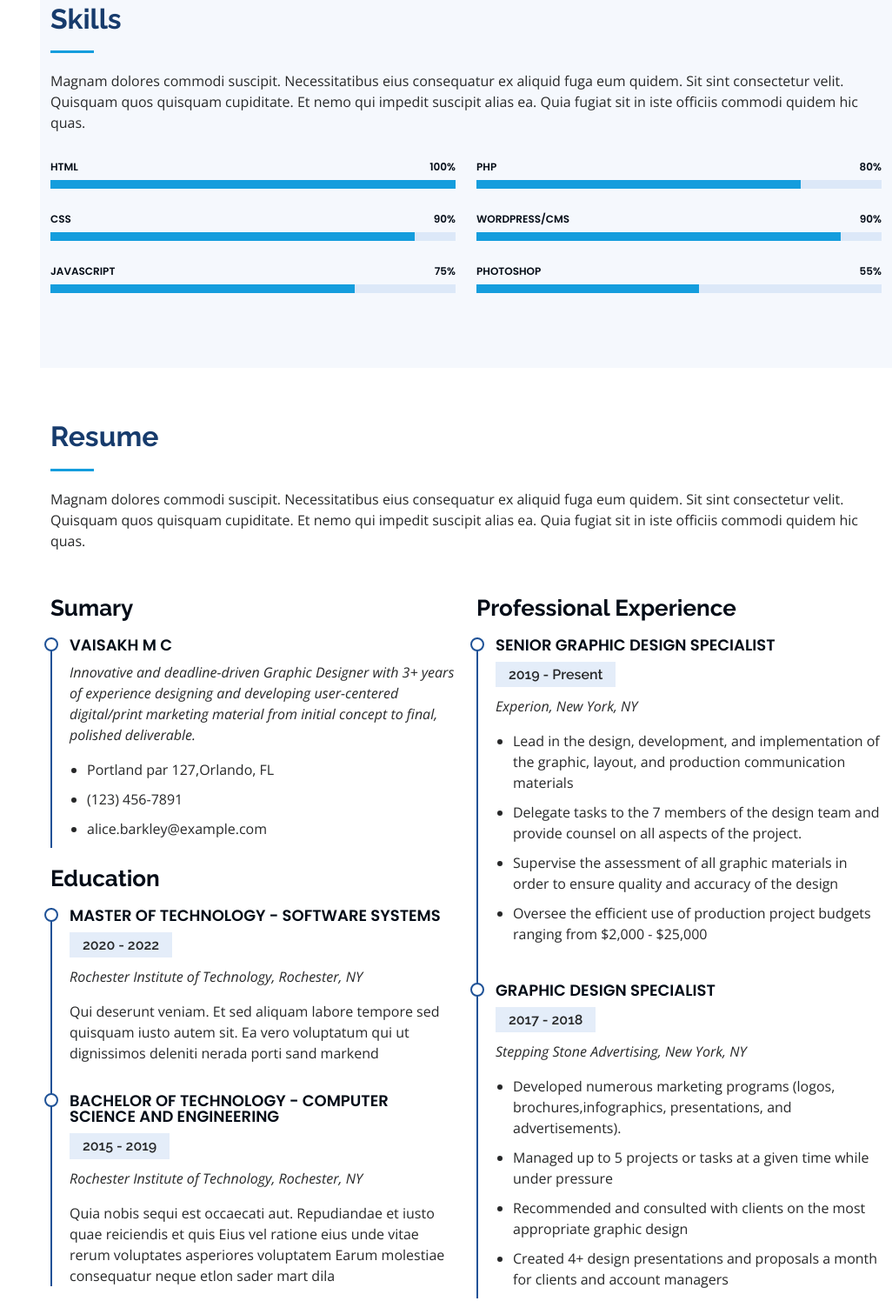
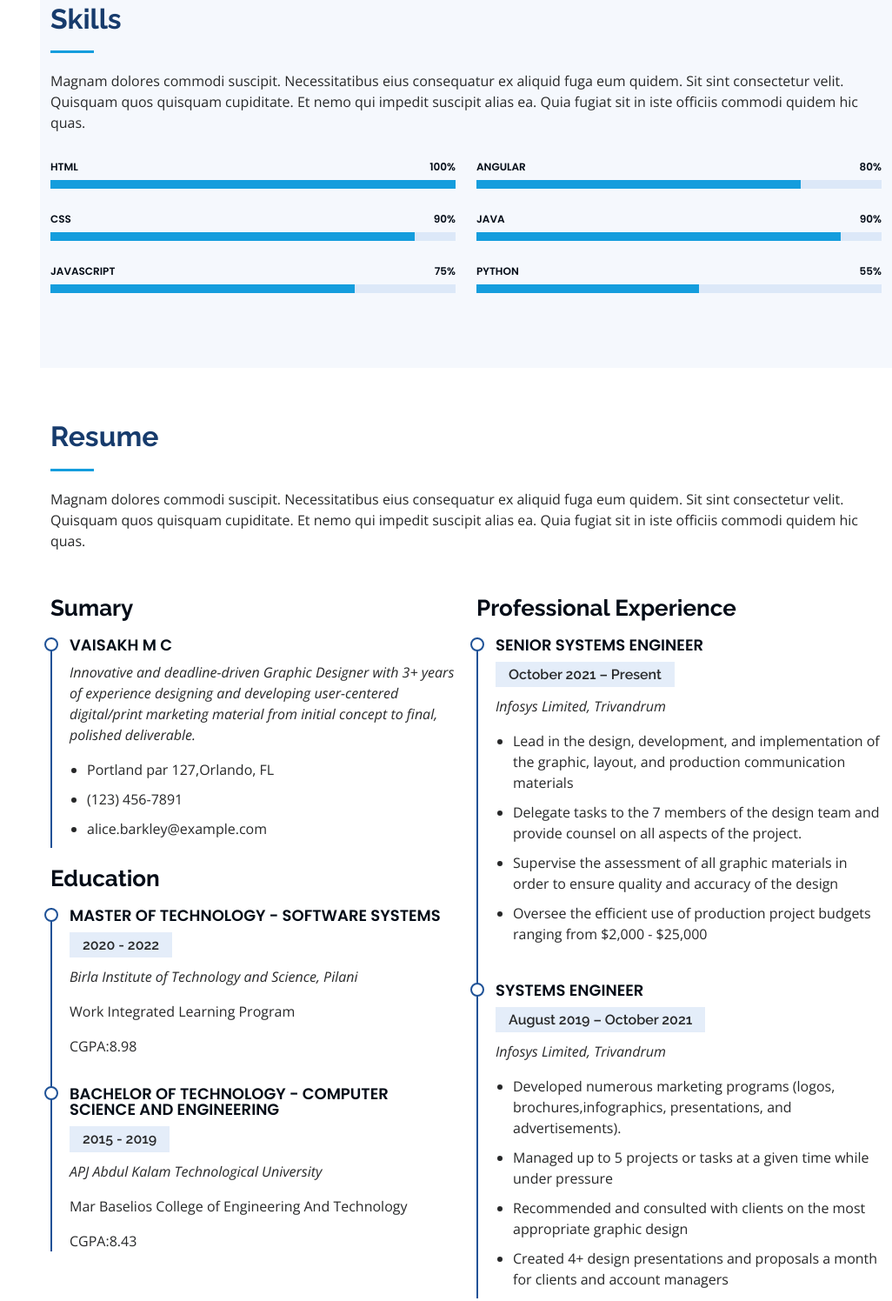
Before and after one commit to vaisakhmc/Portfolio, a plain HTML site: page index.html in a window 1280 px wide. Shown: the part 2026-3522 px from the top of the page at 87% size, without its empty margins (254-1280 px from the left). Drawn offline with nearby package versions, Linux system fonts and the light colour scheme.

Commit message:
Name Updated

```diff
--- a/index.html
+++ b/index.html
@@ -5,7 +5,7 @@
   <meta charset="utf-8">
   <meta content="width=device-width, initial-scale=1.0" name="viewport">
 
-  <title>iPortfolio Bootstrap Template - Index</title>
+  <title>Vaisakh M C</title>
   <meta content="" name="description">
   <meta content="" name="keywords">
 
@@ -213,21 +213,21 @@
           <div class="col-lg-6" data-aos="fade-up" data-aos-delay="100">
 
             <div class="progress">
-              <span class="skill">PHP <i class="val">80%</i></span>
+              <span class="skill">Angular <i class="val">80%</i></span>
               <div class="progress-bar-wrap">
                 <div class="progress-bar" role="progressbar" aria-valuenow="80" aria-valuemin="0" aria-valuemax="100"></div>
               </div>
             </div>
 
             <div class="progress">
-              <span class="skill">WordPress/CMS <i class="val">90%</i></span>
+              <span class="skill">Java <i class="val">90%</i></span>
               <div class="progress-bar-wrap">
                 <div class="progress-bar" role="progressbar" aria-valuenow="90" aria-valuemin="0" aria-valuemax="100"></div>
               </div>
             </div>
 
             <div class="progress">
-              <span class="skill">Photoshop <i class="val">55%</i></span>
+              <span class="skill">Python <i class="val">55%</i></span>
               <div class="progress-bar-wrap">
                 <div class="progress-bar" role="progressbar" aria-valuenow="55" aria-valuemin="0" aria-valuemax="100"></div>
               </div>
@@ -266,22 +266,24 @@
             <div class="resume-item">
               <h4>Master of Technology - Software Systems</h4>
               <h5>2020 - 2022</h5>
-              <p><em>Rochester Institute of Technology, Rochester, NY</em></p>
-              <p>Qui deserunt veniam. Et sed aliquam labore tempore sed quisquam iusto autem sit. Ea vero voluptatum qui ut dignissimos deleniti nerada porti sand markend</p>
+              <p><em>Birla Institute of Technology and Science, Pilani</em></p>
+              <p>Work Integrated Learning Program </p>
+              <p> CGPA:8.98</p>
             </div>
             <div class="resume-item">
               <h4>Bachelor of Technology - Computer Science and Engineering</h4>
               <h5>2015 - 2019</h5>
-              <p><em>Rochester Institute of Technology, Rochester, NY</em></p>
-              <p>Quia nobis sequi est occaecati aut. Repudiandae et iusto quae reiciendis et quis Eius vel ratione eius unde vitae rerum voluptates asperiores voluptatem Earum molestiae consequatur neque etlon sader mart dila</p>
+              <p><em>APJ Abdul Kalam Technological University</em></p>
+              <p>Mar Baselios College of Engineering And Technology</p>
+              <p>CGPA:8.43</p>
             </div>
           </div>
           <div class="col-lg-6" data-aos="fade-up" data-aos-delay="100">
             <h3 class="resume-title">Professional Experience</h3>
             <div class="resume-item">
-              <h4>Senior graphic design specialist</h4>
-              <h5>2019 - Present</h5>
-              <p><em>Experion, New York, NY </em></p>
+              <h4>Senior Systems Engineer</h4>
+              <h5>October 2021 – Present</h5>
+              <p><em>Infosys Limited, Trivandrum</em></p>
               <ul>
                 <li>Lead in the design, development, and implementation of the graphic, layout, and production communication materials</li>
                 <li>Delegate tasks to the 7 members of the design team and provide counsel on all aspects of the project. </li>
@@ -290,9 +292,9 @@
               </ul>
             </div>
             <div class="resume-item">
-              <h4>Graphic design specialist</h4>
-              <h5>2017 - 2018</h5>
-              <p><em>Stepping Stone Advertising, New York, NY</em></p>
+              <h4>Systems Engineer</h4>
+              <h5>August 2019 – October 2021</h5>
+              <p><em>Infosys Limited, Trivandrum</em></p>
               <ul>
                 <li>Developed numerous marketing programs (logos, brochures,infographics, presentations, and advertisements).</li>
                 <li>Managed up to 5 projects or tasks at a given time while under pressure</li>
@@ -568,13 +570,13 @@
               <div class="address">
                 <i class="bi bi-geo-alt"></i>
                 <h4>Location:</h4>
-                <p>A108 Adam Street, New York, NY 535022</p>
+                <p>Kowdiar, Trivandrum, Kerala, India</p>
               </div>
 
               <div class="email">
                 <i class="bi bi-envelope"></i>
                 <h4>Email:</h4>
-                <p>info@example.com</p>
+                <p>mcv2468@gmail.com</p>
               </div>
 
               <div class="phone">
```
